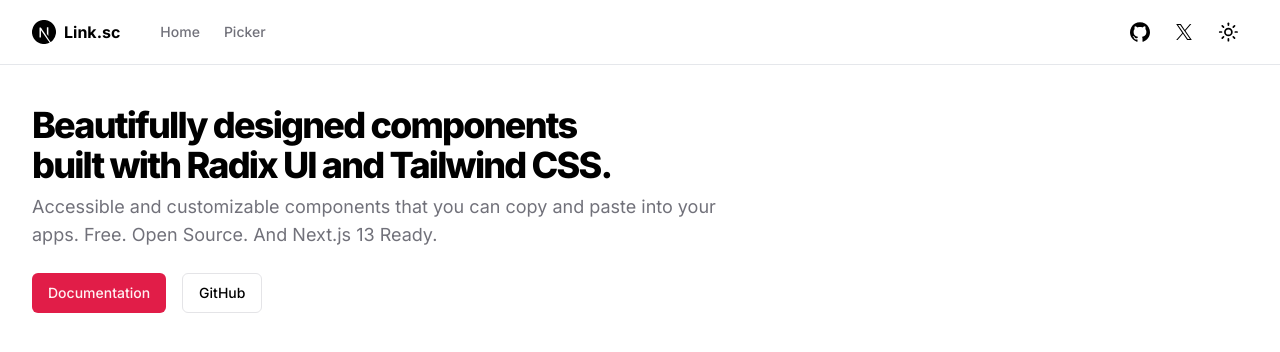
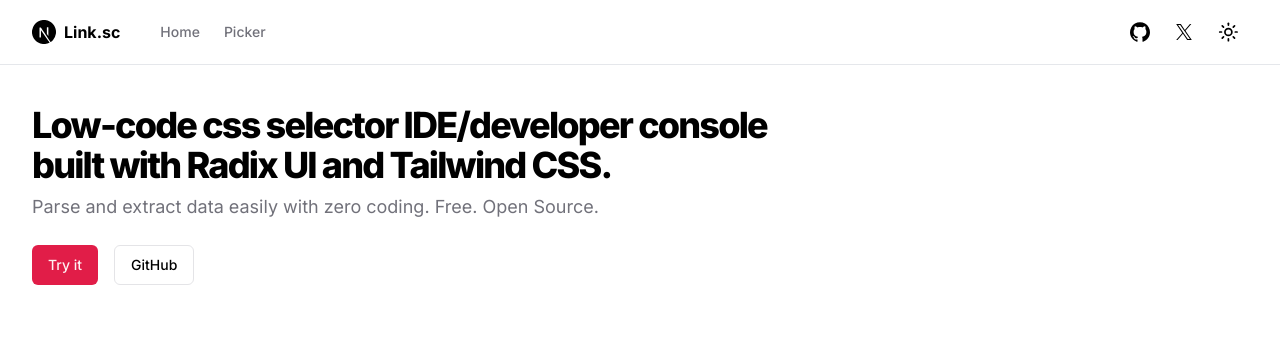
Before and after one commit to getlinksc/css-selector-tool, a Next.js app: page / in a window 1280 px wide. Shown: the top 352 px of the page. Built offline with nearby package versions, Linux system fonts and the light colour scheme.

Commit message:
Updating readme

```diff
--- a/app/page.js
+++ b/app/page.js
@@ -8,22 +8,21 @@
         <section className="container grid items-center gap-6 pb-8 pt-6 md:py-10">
             <div className="flex max-w-[980px] flex-col items-start gap-2">
                 <h1 className="text-3xl font-extrabold leading-tight tracking-tighter md:text-4xl">
-                    Beautifully designed components <br className="hidden sm:inline" />
+                    Low-code css selector IDE/developer console <br className="hidden sm:inline" />
                     built with Radix UI and Tailwind CSS.
                 </h1>
                 <p className="max-w-[700px] text-lg text-muted-foreground">
-                    Accessible and customizable components that you can copy and paste
-                    into your apps. Free. Open Source. And Next.js 13 Ready.
+                    Parse and extract data easily with zero coding. Free. Open Source.
                 </p>
             </div>
             <div className="flex gap-4">
                 <Link
-                    href={siteConfig.links.docs}
+                    href={siteConfig.links.picker}
                     target="_blank"
                     rel="noreferrer"
                     className={buttonVariants()}
                 >
-                    Documentation
+                    Try it
                 </Link>
                 <Link
                     target="_blank"
--- a/config/site.js
+++ b/config/site.js
@@ -15,6 +15,6 @@
     links: {
         twitter: "https://twitter.com/LinkScrape",
         github: "https://github.com/getlinksc",
-        docs: "https://docs.lin/getlinksc",
+        picker: "https://tools.link.sc/picker",
     },
 }
```
Also changed, not shown: 1 other file (tests, documents, lock files or other folders).
